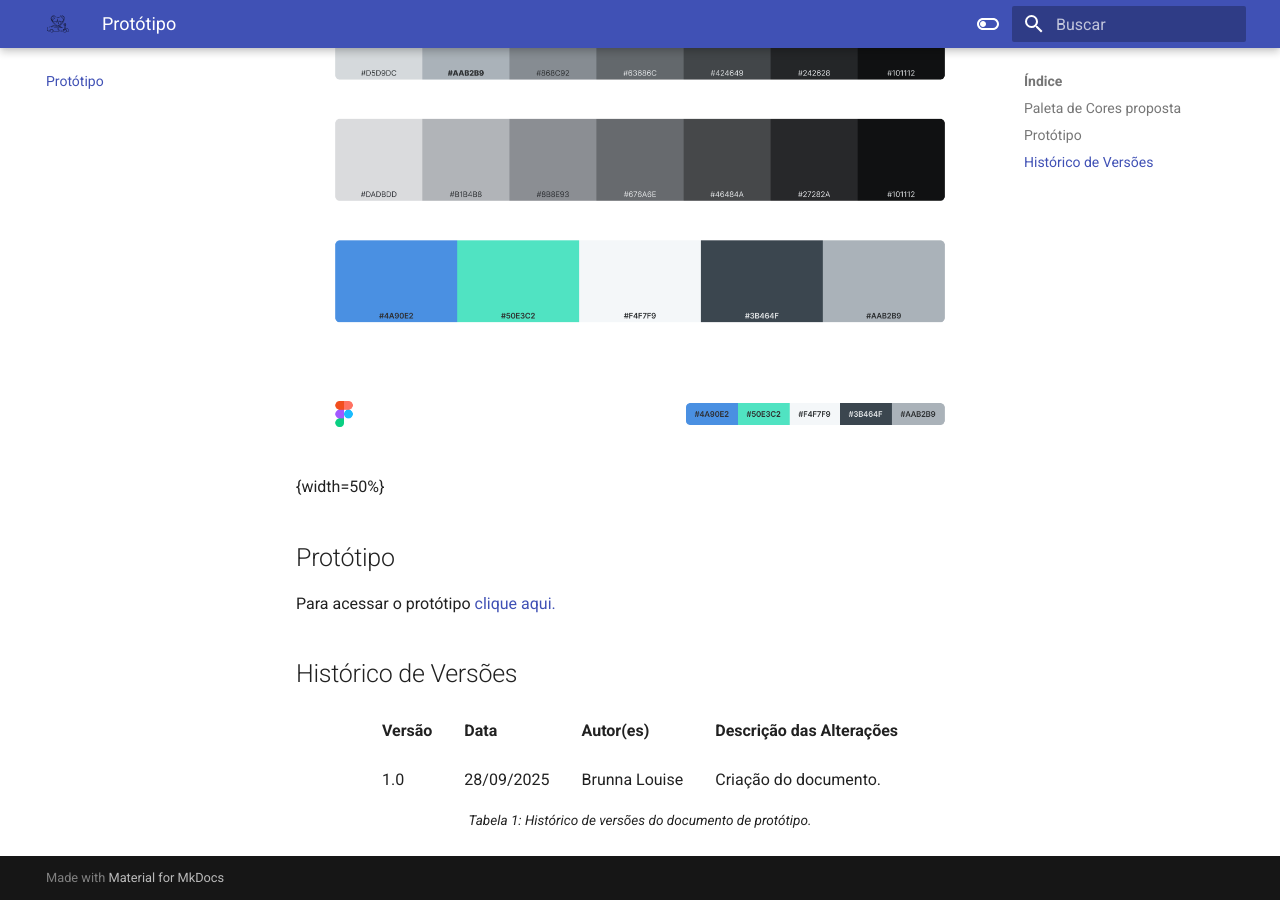
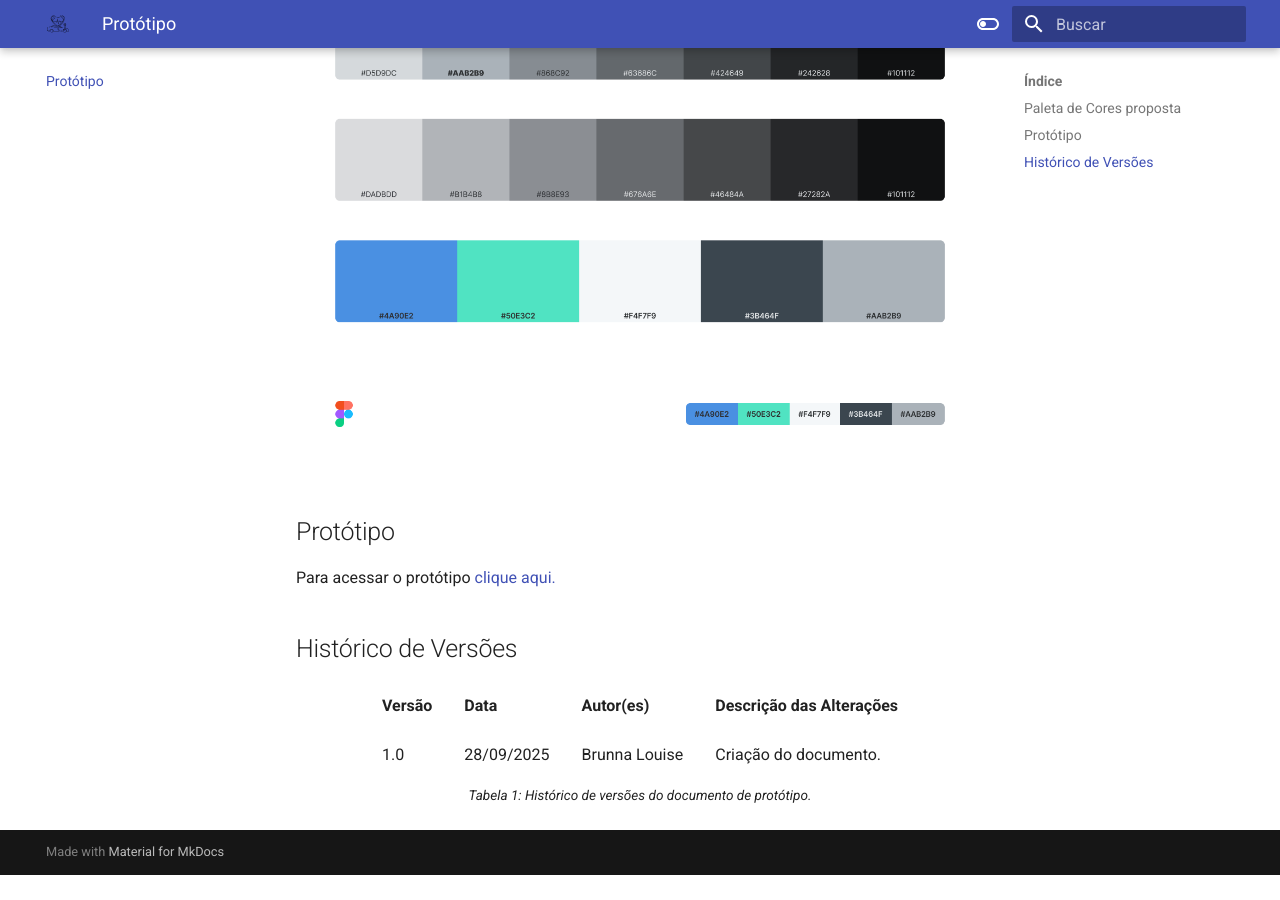
Before and after one commit to medpark-project/medpark-docs, an MkDocs documentation site: the page built from docs/prototipo.md, in a window 1280 px wide and 900 px high, scrolled down 1021 px. Built offline with MkDocs 1.6.1 and Material for MkDocs 9.7.7, drawn with Linux system fonts in a browser that asks for light colours; after the commit the page ends 1896 px from its top, so only the background shows below that.

Commit message:
fix: imagem bugada

```diff
--- a/docs/prototipo.md
+++ b/docs/prototipo.md
@@ -3,7 +3,7 @@
 
 ## Paleta de Cores proposta
 
-![PaLeta de Cores](./assets/ColorPalette.png){width=50%}
+![PaLeta de Cores](./assets/ColorPalette.png)
 
 ## Protótipo
 
```
